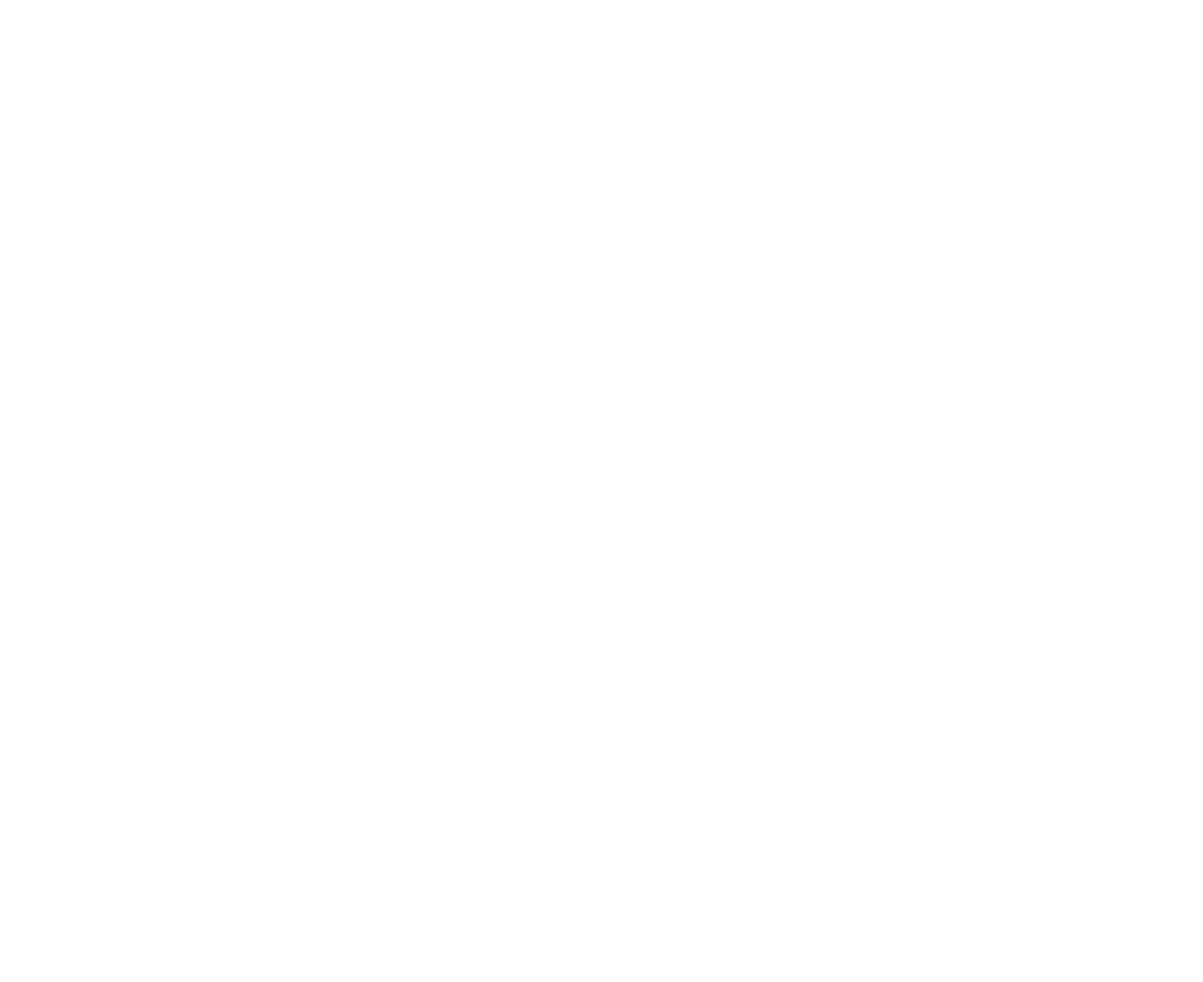
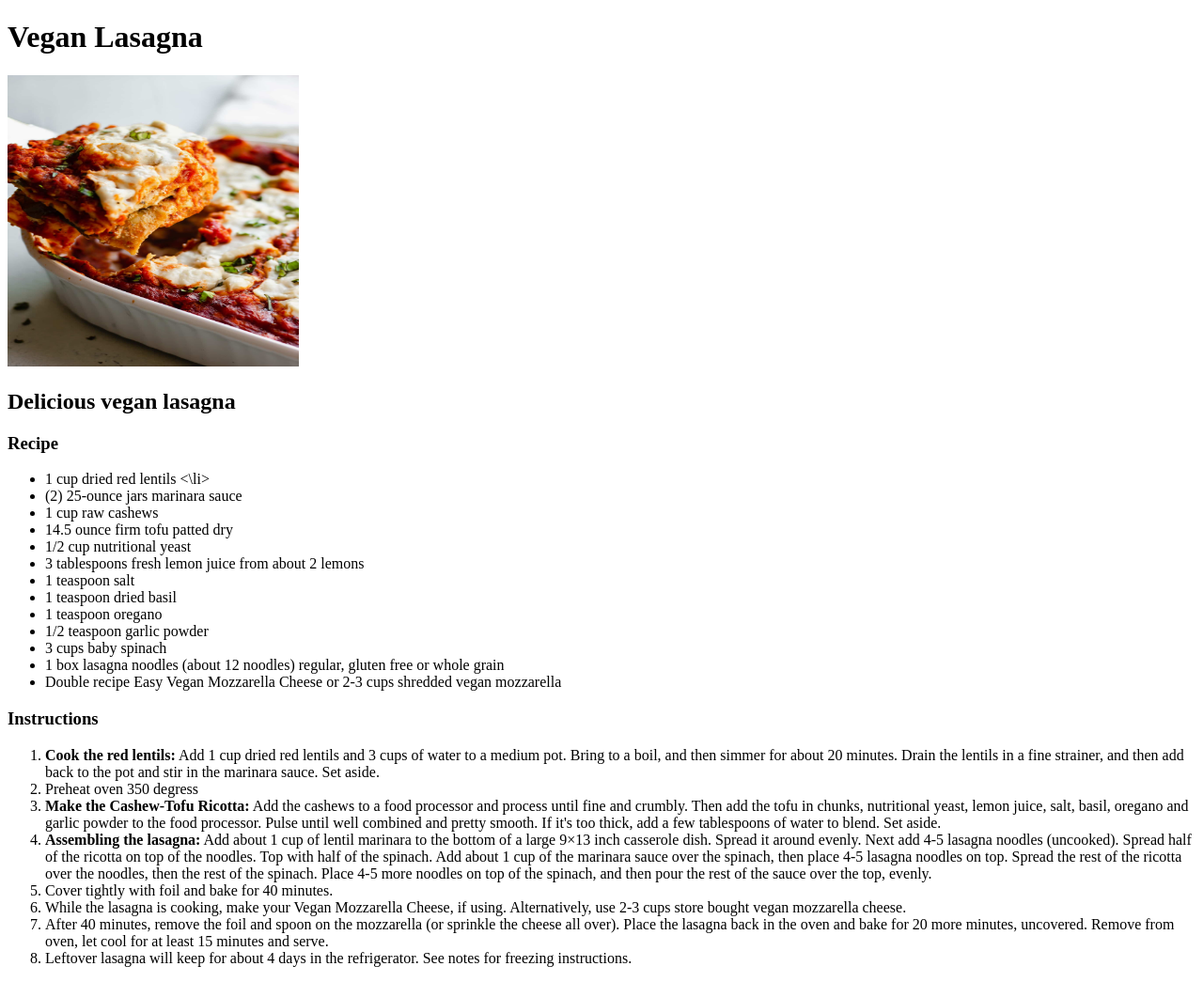
Before and after one commit to shywrd3/odin-recipes, a plain HTML site: page recipes/lasagna.html in a window 1280 px wide. Shown: the whole page at 94% size. Before the commit the page ends 800 px from the top, so only its background shows below. Drawn offline with Linux system fonts and the light colour scheme.

Commit message:
Build lasagna recipe page
Lasagna recipe ingredients and instructions were added

```diff
--- a/recipes/lasagna.html
+++ b/recipes/lasagna.html
@@ -0,0 +1,40 @@
+<!DOCTYPE html>
+<html lang="en">
+<head>
+    <meta charset="UTF-8">
+    <meta name="viewport" content="width=device-width, initial-scale=1.0">
+    <title>Vegan Lasagna</title>
+</head>
+<body>
+    <h1>Vegan Lasagna</h1>
+    <img src="../images/vegan-lasagna.jpeg" alt="Vegan Lasagna picture" height="310" width="310">
+    <h2>Delicious vegan lasagna</h2>
+    <h3>Recipe</h3>
+    <ul>
+        <li>1 cup dried red lentils <\li>
+        <li>(2) 25-ounce jars marinara sauce</li>
+        <li>1 cup raw cashews</li>
+        <li>14.5 ounce firm tofu patted dry</li>
+        <li>1/2 cup nutritional yeast</li>
+        <li>3 tablespoons fresh lemon juice from about 2 lemons</li>
+        <li>1 teaspoon salt</li>
+        <li>1 teaspoon dried basil</li>
+        <li>1 teaspoon oregano</li>
+        <li>1/2 teaspoon garlic powder</li>
+        <li>3 cups baby spinach</li>
+        <li>1 box lasagna noodles (about 12 noodles) regular, gluten free or whole grain</li>
+        <li>Double recipe Easy Vegan Mozzarella Cheese or 2-3 cups shredded vegan mozzarella</li>
+    </ul>
+    <h3>Instructions</h3>
+    <ol>
+        <li><strong>Cook the red lentils:</strong> Add 1 cup dried red lentils and 3 cups of water to a medium pot. Bring to a boil, and then simmer for about 20 minutes. Drain the lentils in a fine strainer, and then add back to the pot and stir in the marinara sauce. Set aside.</li>
+        <li>Preheat oven 350 degress</li>
+        <li><strong>Make the Cashew-Tofu Ricotta:</strong> Add the cashews to a food processor and process until fine and crumbly. Then add the tofu in chunks, nutritional yeast, lemon juice, salt, basil, oregano and garlic powder to the food processor. Pulse until well combined and pretty smooth. If it's too thick, add a few tablespoons of water to blend. Set aside.</li>
+        <li><strong>Assembling the lasagna:</strong> Add about 1 cup of lentil marinara to the bottom of a large 9×13 inch casserole dish. Spread it around evenly. Next add 4-5 lasagna noodles (uncooked). Spread half of the ricotta on top of the noodles. Top with half of the spinach. Add about 1 cup of the marinara sauce over the spinach, then place 4-5 lasagna noodles on top. Spread the rest of the ricotta over the noodles, then the rest of the spinach. Place 4-5 more noodles on top of the spinach, and then pour the rest of the sauce over the top, evenly. </li>
+        <li>Cover tightly with foil and bake for 40 minutes.</li>
+        <li>While the lasagna is cooking, make your Vegan Mozzarella Cheese, if using. Alternatively, use 2-3 cups store bought vegan mozzarella cheese.</li>
+        <li>After 40 minutes, remove the foil and spoon on the mozzarella (or sprinkle the cheese all over). Place the lasagna back in the oven and bake for 20 more minutes, uncovered. Remove from oven, let cool for at least 15 minutes and serve.</li>
+        <li>Leftover lasagna will keep for about 4 days in the refrigerator. See notes for freezing instructions.</li>
+    </ol>
+</body>
+</html>
```
Also changed, not shown: index.html (+1 -0 lines), images/vegan-lasagna.jpeg (added).
